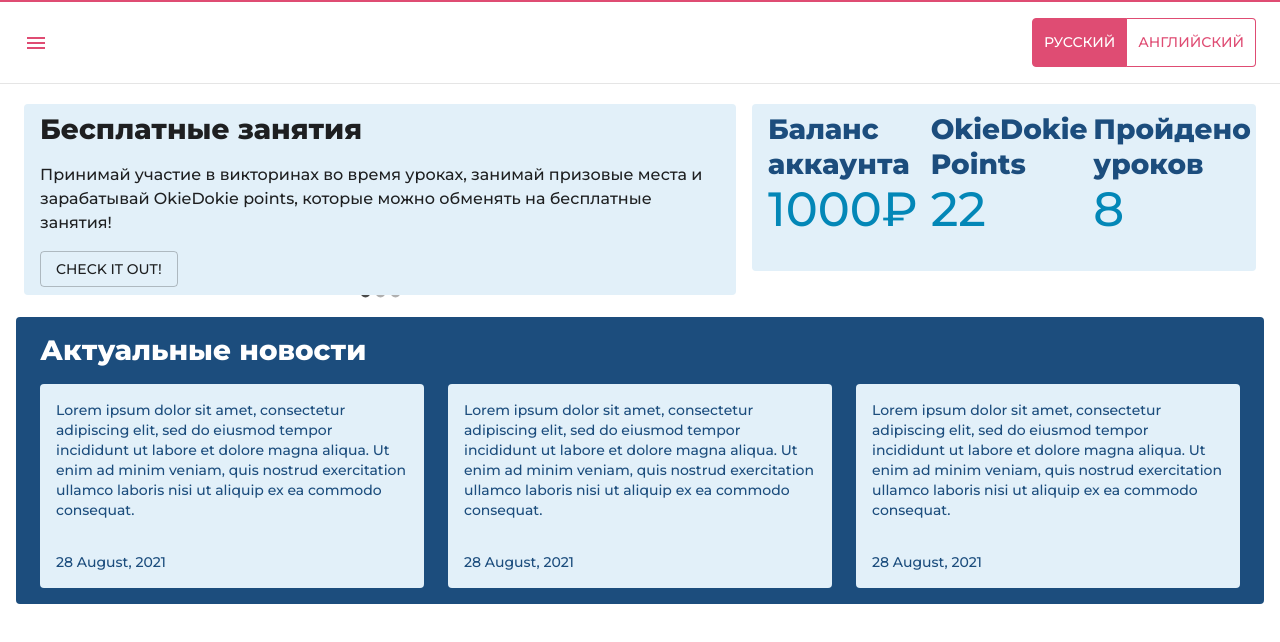
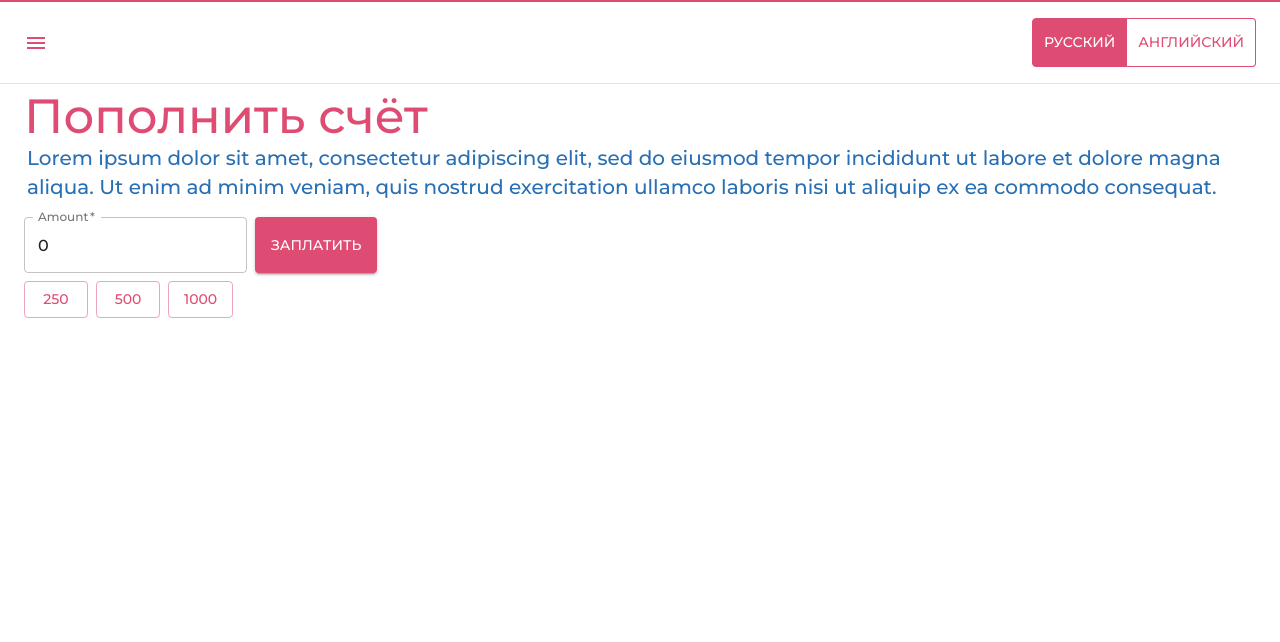
Before and after one commit to stnoov/okie-dokie, a React app: page /payments in a window 1280 px wide. Before the commit this address led to /dashboard. Built offline with nearby package versions, Linux system fonts and the light colour scheme.

Commit message:
add payments section

```diff
--- a/src/App.js
+++ b/src/App.js
@@ -21,6 +21,7 @@ import Register from "./views/authentication/Register";
 import { ToastContainer } from "react-toastify";
 import "react-toastify/dist/ReactToastify.min.css";
 import Reviews from "./views/reviews/Reviews";
+import Payments from "./views/payments/Payments";
 function App() {
   const [user, setUser] = React.useState(localStorage.getItem("user"));
   console.log("user: ", user);
@@ -83,7 +84,7 @@ const AuthenticatedApp = ({ user, setUser, locale, setLocale }) => {
   };
   const Container = styled("div")(({ theme, open }) => ({
     padding: theme.spacing(8, 0),
-    minHeight: "calc(100vh - 80px)",
+    minHeight: "100vh",
     backgroundColor: theme.palette.common.white,
     [theme.breakpoints.up("lg")]: {
       width: open ? "calc(100% - 240px)" : "100%",
@@ -108,6 +109,7 @@ const AuthenticatedApp = ({ user, setUser, locale, setLocale }) => {
           <Route exact path="/dashboard" component={Dashboard} />
           <Route exact path="/lessons" component={Lessons} />
           <Route exact path="/reviews" component={Reviews} />
+          <Route exact path="/payments" component={Payments} />
           <Redirect from="/*" to="/dashboard" />
         </Switch>
       </Container>
--- /dev/null
+++ b/src/components/payments/PaymentForm.js
@@ -0,0 +1,126 @@
+import React from "react";
+import {
+  Grid,
+  Typography,
+  makeStyles,
+  TextField,
+  Button,
+  FormControlLabel,
+  Checkbox,
+  Link,
+} from "@material-ui/core";
+import { useHistory } from "react-router-dom";
+import { Formik } from "formik";
+import { toast } from "react-toastify";
+import { getLoginFormSchema } from "../../utils/validationSchemas/loginValidationSchema";
+import { useIntl } from "react-intl";
+import axios from "axios";
+import ErrorOutlineOutlinedIcon from "@material-ui/icons/ErrorOutlineOutlined";
+
+const useStyles = makeStyles((theme) => ({
+  form: {
+    width: "100%", // Fix IE 11 issue.
+    marginTop: theme.spacing(2),
+  },
+  submit: {
+    height: "100%",
+  },
+  errorMessage: {
+    color: theme.palette.error.main,
+    border: `1px solid ${theme.palette.error.light}`,
+    backgroundColor: theme.palette.common.white,
+    borderRadius: 4,
+    padding: theme.spacing(1),
+  },
+}));
+
+export default function PaymentForm() {
+  const classes = useStyles();
+  const history = useHistory();
+  const intl = useIntl();
+  const LoginFormSchema = getLoginFormSchema(intl);
+  return (
+    <Formik
+      initialValues={{
+        amount: 0,
+      }}
+      validationSchema={LoginFormSchema}
+      onSubmit={(values) => {}}
+    >
+      {({
+        values,
+        setFieldValue,
+        touched,
+        handleChange,
+        handleBlur,
+        submitForm,
+      }) => (
+        <form className={classes.form}>
+          <Grid container spacing={1}>
+            <Grid item>
+              <TextField
+                variant="outlined"
+                required
+                id="amount"
+                label="Amount"
+                name="amount"
+                onChange={handleChange}
+                value={values.amount}
+                onBlur={handleBlur}
+                touched={touched}
+              />
+            </Grid>
+            <Grid item>
+              <Button
+                fullWidth
+                variant="contained"
+                color="secondary"
+                className={classes.submit}
+                onClick={submitForm}
+              >
+                Заплатить
+              </Button>
+            </Grid>
+            <Grid item xs={12}>
+              <Grid container spacing={1}>
+                <Grid item>
+                  <Button
+                    fullWidth
+                    variant="outlined"
+                    color="secondary"
+                    className={classes.submit}
+                    onClick={() => setFieldValue("amount", 250)}
+                  >
+                    250
+                  </Button>
+                </Grid>
+                <Grid item>
+                  <Button
+                    fullWidth
+                    variant="outlined"
+                    color="secondary"
+                    className={classes.submit}
+                    onClick={() => setFieldValue("amount", 500)}
+                  >
+                    500
+                  </Button>
+                </Grid>
+                <Grid item>
+                  <Button
+                    fullWidth
+                    variant="outlined"
+                    color="secondary"
+                    className={classes.submit}
+                    onClick={() => setFieldValue("amount", 1000)}
+                  >
+                    1000
+                  </Button>
+                </Grid>
+              </Grid>
+            </Grid>
+          </Grid>
+        </form>
+      )}
+    </Formik>
+  );
+}
--- a/src/config/routes.js
+++ b/src/config/routes.js
@@ -3,6 +3,8 @@ import Dashboard from "../views/dashboard/Dashboard";
 import Lessons from "../views/lessons/Lessons";
 import ListIcon from "@material-ui/icons/List";
 import GradeIcon from "@material-ui/icons/Grade";
+import Payments from "../views/payments/Payments";
+import AccountBalanceWalletIcon from "@material-ui/icons/AccountBalanceWallet";
 const getRoutes = (intl) => [
   {
     path: "/dashboard",
@@ -31,6 +33,15 @@ const getRoutes = (intl) => [
     icon: GradeIcon,
     component: Lessons,
   },
+  {
+    path: "/payments",
+    sidebarName: intl.formatMessage({
+      id: "routes.payments",
+      defaultMessage: "Payments",
+    }),
+    icon: AccountBalanceWalletIcon,
+    component: Payments,
+  },
 ];
 
 export default getRoutes;
--- a/src/lang/en.js
+++ b/src/lang/en.js
@@ -4,6 +4,7 @@ export const messagesInEnglish = {
   "actions.logout": "Logout",
   "actions.add_review": "Add review",
   "routes.lessons": "Lessons",
+  "routes.payments": "Make a payement",
   "routes.dashboard": "Dashboard",
   "routes.reviews": "Reviews",
   "fields.language": "Language",
--- a/src/lang/ru.js
+++ b/src/lang/ru.js
@@ -4,6 +4,7 @@ export const messagesInRussian = {
   "actions.logout": "Выход",
   "actions.add_review": "Оставить отзыв",
   "routes.lessons": "Уроки",
+  "routes.payments": "Пополнить счёт",
   "routes.reviews": "Отзывы",
   "routes.dashboard": "Главная",
   "fields.language": "Язык",
--- a/src/views/lessons/Lessons.js
+++ b/src/views/lessons/Lessons.js
@@ -115,6 +115,22 @@ function Lessons({ width }) {
                           <Grid item xs={12}>
                             <Typography variant="h5">{lesson.title}</Typography>
                           </Grid>
+                          <Grid item xs={12}>
+                            <Typography
+                              variant="body2"
+                              className={classes.teacherSubtitle}
+                            >
+                              {lesson.group === "junior_group"
+                                ? intl.formatMessage({
+                                    id: "fields.junior_group",
+                                    defaultMessage: "Junior group",
+                                  })
+                                : intl.formatMessage({
+                                    id: "fields.senior_group",
+                                    defaultMessage: "Senior group",
+                                  })}
+                            </Typography>
+                          </Grid>
                           <Grid item>
                             <Typography
                               variant="body2"
--- /dev/null
+++ b/src/views/payments/Payments.js
@@ -0,0 +1,64 @@
+import React from "react";
+import {
+  Grid,
+  Typography,
+  makeStyles,
+  List,
+  ListItem,
+  withWidth,
+  isWidthDown,
+  TextField,
+} from "@material-ui/core";
+import { useIntl } from "react-intl";
+import ToggleButton from "@material-ui/lab/ToggleButton";
+import ToggleButtonGroup from "@material-ui/lab/ToggleButtonGroup";
+import { lessonData } from "../../templateData/lessonData";
+import PaymentForm from "../../components/payments/PaymentForm";
+
+const useStyles = makeStyles((theme) => ({
+  rootContainer: {
+    padding: theme.spacing(3),
+  },
+  chooseGroupGrid: {
+    margin: theme.spacing(1, 0),
+  },
+  paymentText: {
+    fontSize: 20,
+    paddingLeft: 3,
+  },
+}));
+
+function Payments({ width }) {
+  const classes = useStyles();
+  const intl = useIntl();
+  return (
+    <>
+      <Grid container className={classes.rootContainer}>
+        <Grid item xs={12}>
+          <Typography variant="h3" color="secondary">
+            {intl.formatMessage({
+              id: "routes.payments",
+              defaultMessage: "Payments",
+            })}
+          </Typography>
+        </Grid>
+        <Grid item xs={12}>
+          <Typography
+            variant="body2"
+            color="primary"
+            className={classes.paymentText}
+          >
+            Lorem ipsum dolor sit amet, consectetur adipiscing elit, sed do
+            eiusmod tempor incididunt ut labore et dolore magna aliqua. Ut enim
+            ad minim veniam, quis nostrud exercitation ullamco laboris nisi ut
+            aliquip ex ea commodo consequat.
+          </Typography>
+        </Grid>
+        <Grid item xs={12}>
+          <PaymentForm />
+        </Grid>
+      </Grid>
+    </>
+  );
+}
+export default withWidth()(Payments);
--- a/src/views/reviews/Reviews.js
+++ b/src/views/reviews/Reviews.js
@@ -68,6 +68,10 @@ function Reviews({ width }) {
       .get("http://localhost:8080/api/reviews/get_reviews")
       .then((data) => {
         setReviews(data.data.reviews);
+        setLoading(false);
+      })
+      .catch((err) => {
+        setReviews([]);
         setLoading(false);
       });
   };
@@ -169,6 +173,19 @@ function Reviews({ width }) {
             <LinearProgress color="secondary" />
           </Grid>
         )}
+        {!loading && reviews.length < 1 && (
+          <Grid item xs={12}>
+            <Grid container justify="center">
+              <Typography variant="h3" className={classes.nothingToShowText}>
+                {intl.formatMessage({
+                  id: "text.nothing_to_show",
+                  defaultMessage: "Nothing to show ",
+                })}
+                :(
+              </Typography>
+            </Grid>
+          </Grid>
+        )}
       </Grid>
       <AddReviewDialog
         open={open}
```
